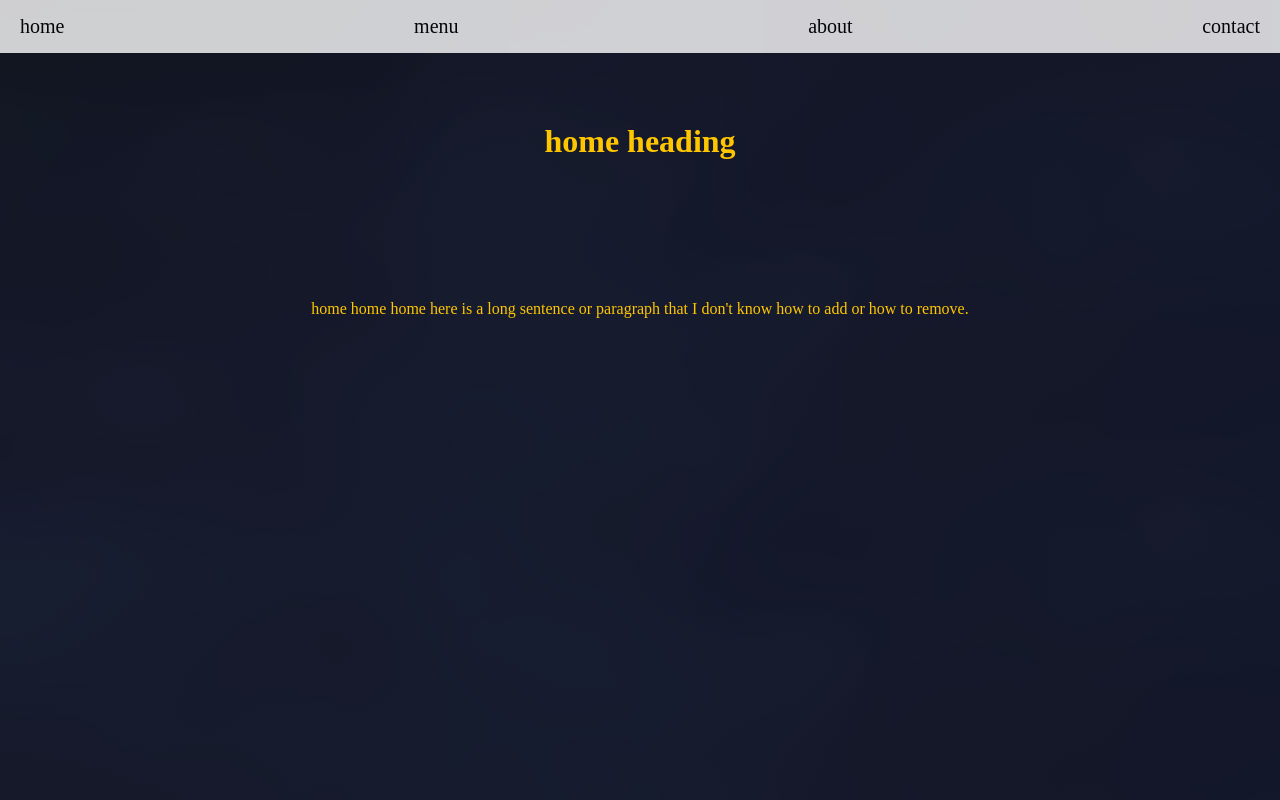
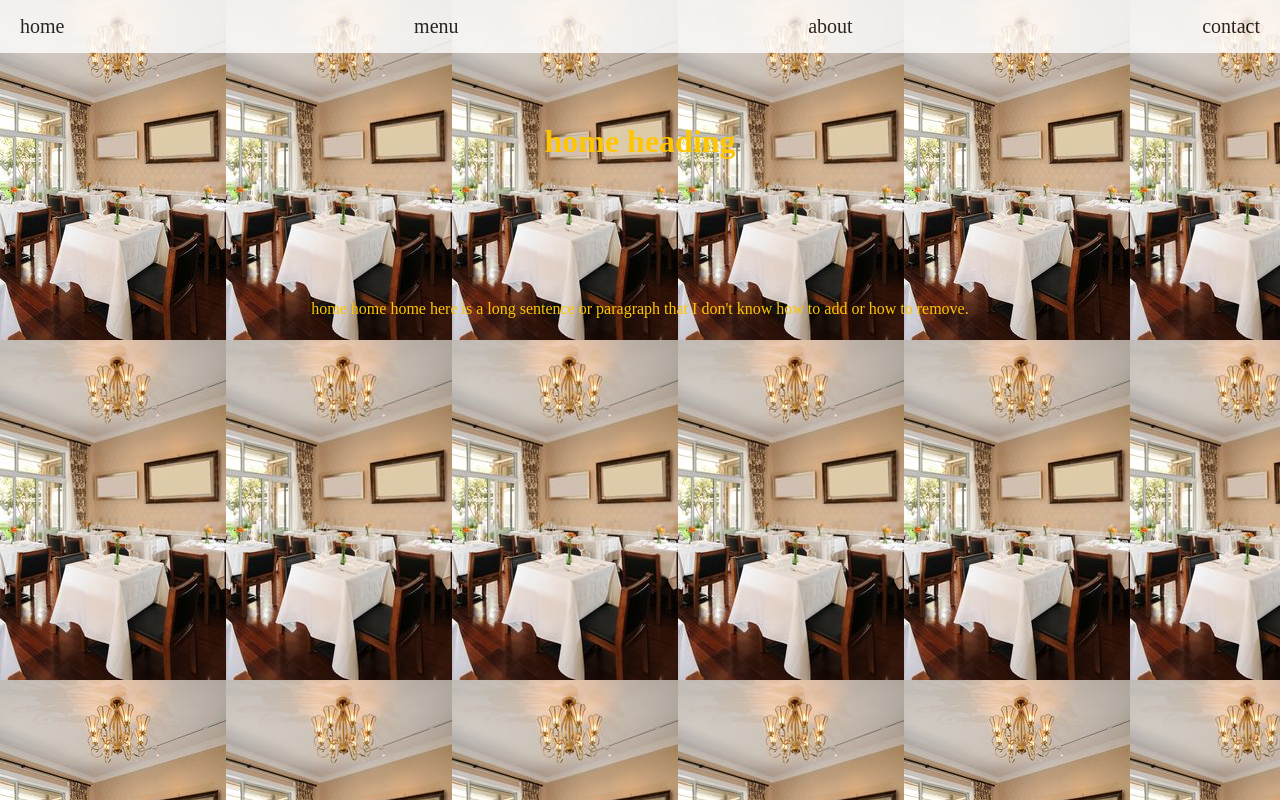
Before and after one commit to happy-coding-0036/RESTAURANT-PAGE, a website built with webpack: page dist/index.html in a window 1280 px wide. Built offline with nearby package versions, Linux system fonts and the light colour scheme.

Commit message:
changed background photo

```diff
--- a/src/style.css
+++ b/src/style.css
@@ -6,7 +6,7 @@
   margin: 0;
 }
 body {
-  background: url(restaurant2.jpeg);
+  background: url(image.jpg);
 }
 
 .navConStyle {
```
Also changed, not shown: src/image.jpg (added).
